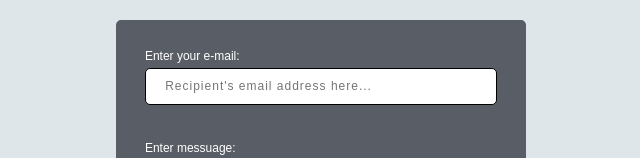
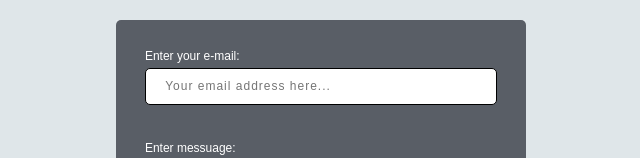
Before and after one commit to IlIAntonIlI/web-development, a Next.js app in the folder 2lab/my-app/: page / in a window 1280 px wide. Shown: the part 166-324 px from the top of the page, without its empty margins (319-959 px from the left). Built offline with nearby package versions, Linux system fonts and the light colour scheme.

Commit message:
Change placeholder at email input

```diff
--- a/2lab/my-app/components/inputEmail/inputEmail.js
+++ b/2lab/my-app/components/inputEmail/inputEmail.js
@@ -34,7 +34,7 @@ export default function InputEmail({ id, disabled, labelText }) {
         type="email"
         id={id}
         maxLength="40"
-        placeholder="Recipient's email address here..."
+        placeholder="Your email address here..."
         onChange={checkValidation}
         disabled={disabled}
         required
```
